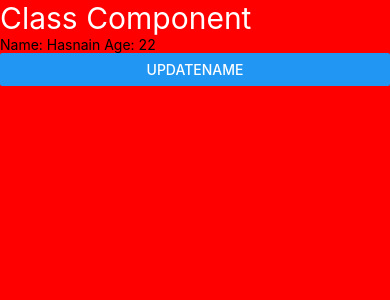
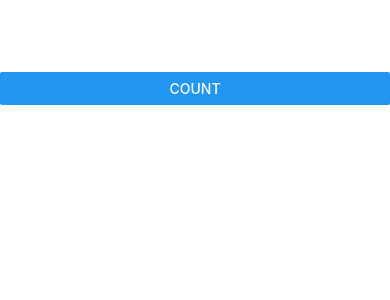
Before and after one commit to hasilakhwa/learning1, a React Native app: screen / in a window 390 px wide. Shown: the top 300 px of the page. Built offline with nearby package versions, Linux system fonts and the light colour scheme.

Commit message:
Use Effect using in mounting phase

```diff
--- a/App.jsx
+++ b/App.jsx
@@ -13,7 +13,8 @@
 // import LoginForm from './src/component/LoginForm'
 // import ContactListScreen from './src/screens/Contact/ContactListScreen'
 // import Grid from './src/component/Grid'
-import ClassComponent from './src/component/ClassComponent'
+// import ClassComponent from './src/component/ClassComponent'
+import UseEffectHook from './src/component/UseEffectHook'
 const App = () => {
   return (
     <View
@@ -43,7 +44,8 @@
       {/* <LoginForm /> */}
       {/* <ContactListScreen /> */}
       {/* <Grid /> */}
-      <ClassComponent />
+      {/* <ClassComponent /> */}
+      <UseEffectHook />
     </View>
   );
 };
--- /dev/null
+++ b/src/component/UseEffectHook.jsx
@@ -0,0 +1,18 @@
+import { View, Text, Button,  } from 'react-native'
+import React, { useEffect, useState } from 'react'
+
+const UseEffectHook = () => {
+    const [count,setCount] = useState(1)
+    useEffect(() => {
+        alert('API Calling')
+    }, [])
+  return (
+    <View>
+      <Text style={{ color: 'white', fontSize: 30 }}>UseEffectHook</Text>
+      <Text style={{ color: 'white', fontSize: 30 }}>Count:  , {count}</Text>
+      <Button title='Count' onPress={() => {setCount(count+1)}} />
+    </View>
+  );
+}
+
+export default UseEffectHook
```
